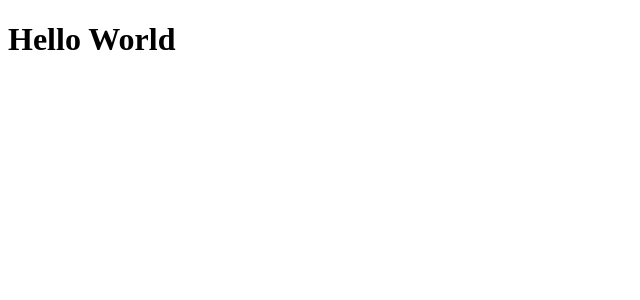
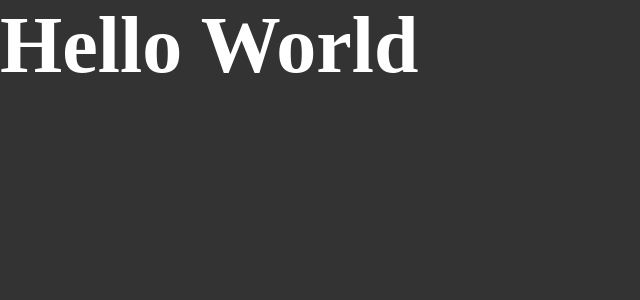
Before and after one commit to tiandrades/ignite-reactjs-chapter-01-github-explorer, a React app: page / in a window 1280 px wide. Shown: the top 300 px of the page, without its empty margins (0-640 px from the left). Built offline with nearby package versions, Linux system fonts and the light colour scheme.

Commit message:
:art: styles(class: Utilizando SASS): using sass for a better css

```diff
--- a/package.json
+++ b/package.json
@@ -20,6 +20,8 @@
     "cross-env": "^7.0.3",
     "css-loader": "^5.1.1",
     "html-webpack-plugin": "^5.3.0",
+    "node-sass": "^5.0.0",
+    "sass-loader": "^11.0.1",
     "style-loader": "^2.0.0",
     "webpack": "^5.24.4",
     "webpack-cli": "^4.5.0",
--- a/src/App.jsx
+++ b/src/App.jsx
@@ -1,3 +1,5 @@
+import './styles/global.scss';
+
 export function App() {
     return <h1>Hello World</h1>
 }
--- a/src/styles/global.css
+++ b/src/styles/global.scss
@@ -8,4 +8,8 @@
     font: Arial, Helvetica, sans-serif;
     background: #333;
     color: #fff;
+
+    h1 {
+        font-size: 80px;
+    }
 }
--- a/webpack.config.js
+++ b/webpack.config.js
@@ -30,9 +30,9 @@
                 use: 'babel-loader',
             },
             {
-                test: /\.jsx$/,
+                test: /\.scss$/,
                 exclude: /node_modules/,
-                use: ['style-loader', 'css-loader'],
+                use: ['style-loader', 'css-loader', 'sass-loader'],
             }
         ],
     }
```
Also changed, not shown: 1 other file (tests, documents, lock files or other folders).
